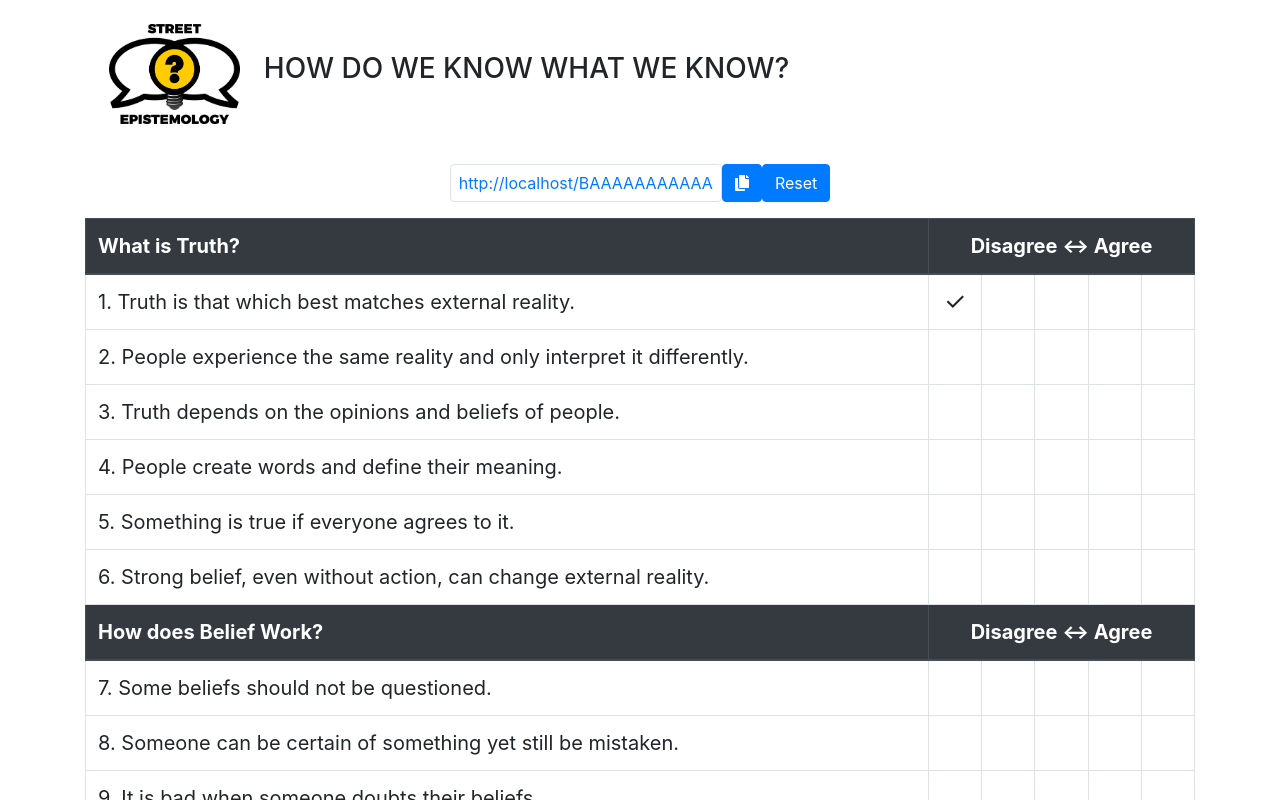
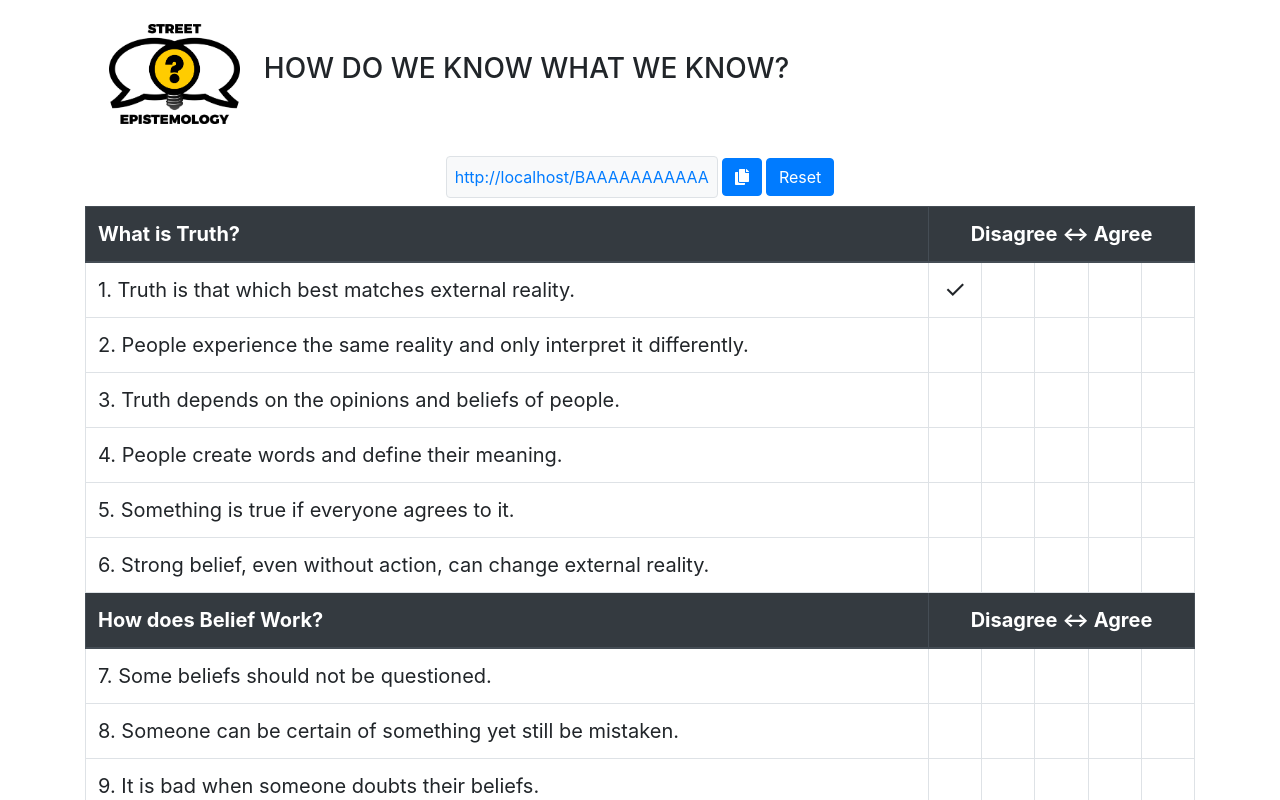
Before and after one commit to Street-Epistemology/se-survey, a React (Create React App) app in the folder se-survey/: page / in a window 1280 px wide. Both pictures are taken after a click on the element 955 px from the left and 231 px from the top of the page. Shown: the top 800 px of the page. Built offline with nearby package versions, Linux system fonts and the light colour scheme.

Commit message:
URL display fix

```diff
--- a/se-survey/src/App.tsx
+++ b/se-survey/src/App.tsx
@@ -162,7 +162,7 @@ const App = () => {
 
   const onCopy = () => {
     navigator.clipboard.writeText(url);
-  }
+  };
 
   const hash = getHash(questionGroups);
   const hashExp = new RegExp("^A*$");
@@ -182,24 +182,24 @@ const App = () => {
           />
           <h3 className="d-inline text-center">HOW DO WE KNOW WHAT WE KNOW?</h3>
           {!isEmpty ? (
-            <div className="d-flex justify-content-center">
-              <div className="text-wrap w-75 m-3 text-center">
-                <a
-                  className="border rounded p-2 d-inline align-middle"
-                  href={url}
-                >
+            <div className="mb-2 text-center mx-auto">
+              <div className="border rounded p-2 align-middle d-inline-block mt-2 bg-light">
+                <a className="text-break" href={url}>
                   {url}
                 </a>
-                <button className="btn btn-primary d-inline align-middle" onClick={onCopy}>
+              </div>
+              <button
+                className="btn btn-primary d-inline align-middle ml-1 mt-2"
+                onClick={onCopy}
+              >
                 <FontAwesomeIcon icon={faCopy} />
               </button>
               <button
-                  className="btn btn-primary d-inline align-middle"
+                className="btn btn-primary d-inline align-middle ml-1 mt-2"
                 onClick={onReset}
               >
                 Reset
               </button>
-              </div>
             </div>
           ) : null}
         </div>
```
Lines whose indentation alone changed are shown as unchanged.
